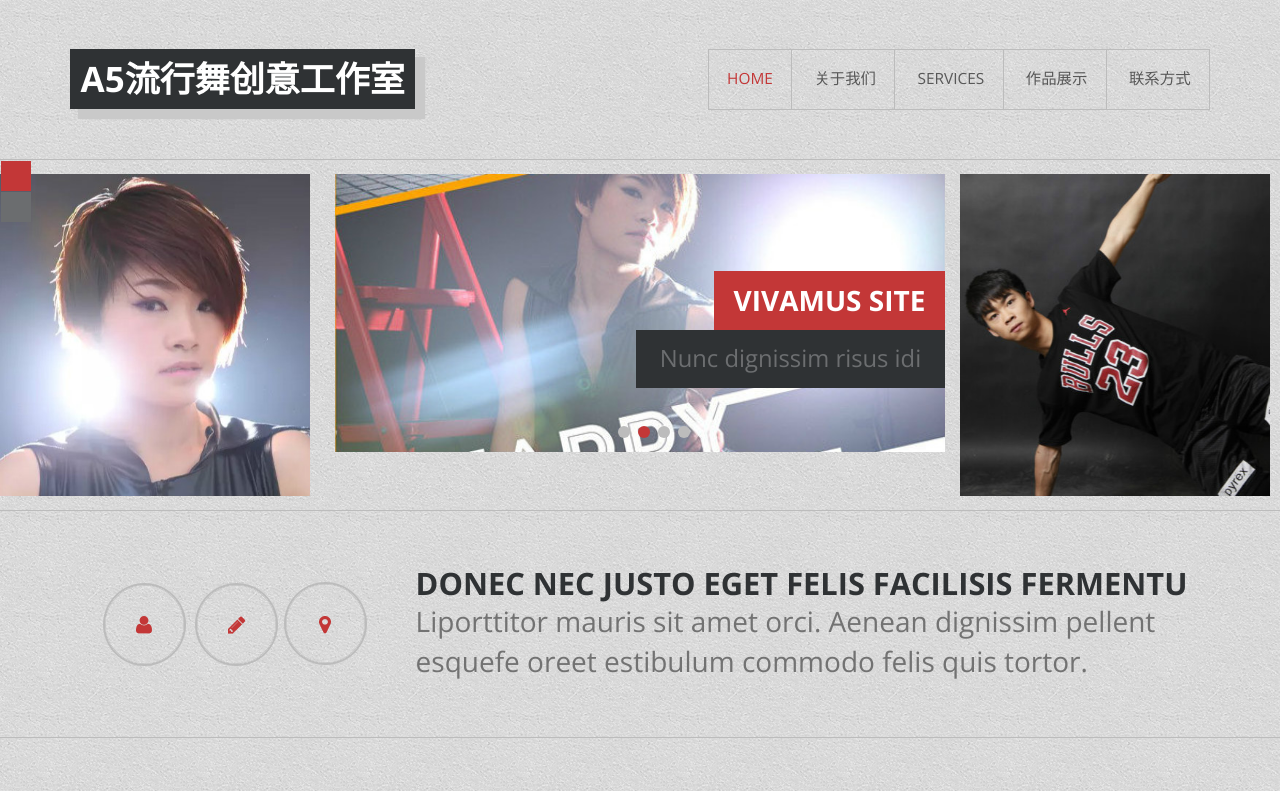
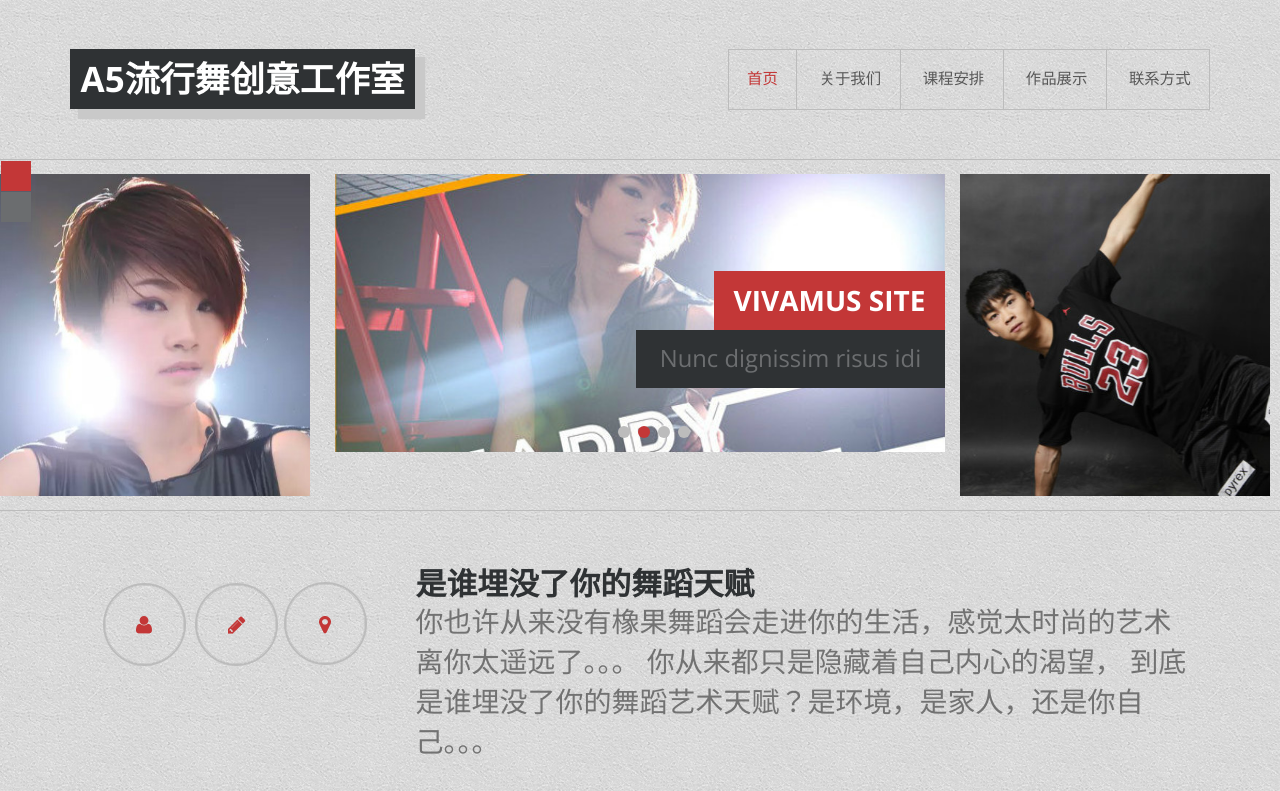
Before and after one commit to a5pop/a5pop.github.io, a plain HTML site: page index.html in a window 1280 px wide. Shown: the top 791 px of the page. Drawn offline with nearby package versions, Linux system fonts and the light colour scheme; a web font is replaced by a local one.

Commit message:
update index

```diff
--- a/index.html
+++ b/index.html
@@ -62,9 +62,9 @@ Smartphone Compatible web template, free webdesigns for Nokia, Samsung, LG, Sony
 				<div class="top-nav">
 					<span class="menu"><img src="images/menu.png" alt=""> </span>
 					<ul>
-						<li class="active" ><a href="index.html" >HOME</a></li>
+						<li class="active" ><a href="index.html" >首页</a></li>
 						<li><a href="about.html" > 关于我们</a></li>
-						<li><a href="404.html"> SERVICES  </a></li>
+						<li><a href="404.html">课程安排</a></li>
 						<li><a href="portfolio.html" >作品展示</a></li>
 						<li><a href="contact.html">联系方式</a></li>
 					</ul>
@@ -142,9 +142,10 @@ Smartphone Compatible web template, free webdesigns for Nokia, Samsung, LG, Sony
 				<li><i class="drop"> </i></li>
 			</ul>
 			<div class="col-md-8 content-top-in">
-				<h3>Donec nec justo eget felis facilisis fermentu</h3>
-				<p>Liporttitor mauris sit amet orci. Aenean dignissim pellent esquefe
-				oreet estibulum commodo felis quis tortor.</p>
+				<h3>是谁埋没了你的舞蹈天赋</h3>
+				<p>你也许从来没有橡果舞蹈会走进你的生活，感觉太时尚的艺术离你太遥远了。。。
+				你从来都只是隐藏着自己内心的渴望，
+                                到底是谁埋没了你的舞蹈艺术天赋？是环境，是家人，还是你自己。。。</p>
 			</div>
 			<div class="clearfix"> </div>
 			</div>
```
